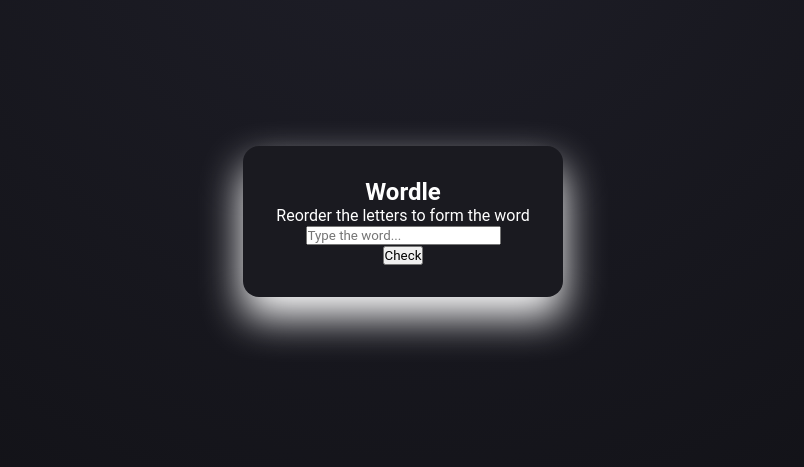
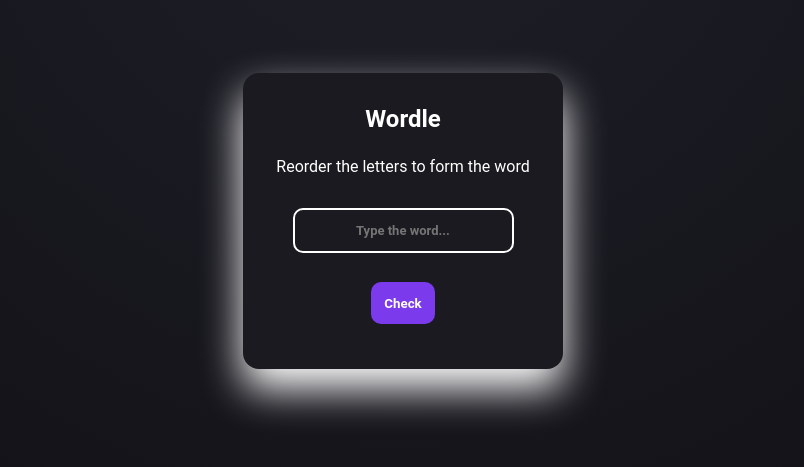
Before and after one commit to JohnnMtDev/wordle_js_vanilla, a plain HTML site: page index.html in a window 1280 px wide. Shown: the part 179-646 px from the top of the page, without its empty margins (237-1041 px from the left). Drawn offline with Linux system fonts and the light colour scheme; no server answers.

Commit message:
adding styles to layout

```diff
--- a/styles.css
+++ b/styles.css
@@ -26,7 +26,7 @@
     margin: 0;
     padding: 0;
     box-sizing: border-box;
-    font-family:  "Roboto", sans-serif;
+    font-family: "Roboto", sans-serif;
 }
 
 body {
@@ -51,11 +51,65 @@ body {
     padding: 2rem;
     width: 320px;
     text-align: center;
-    box-shadow: 0 20px 40px
+    box-shadow: 0 20px 40px;
+
+
 }
-.letters{
+.title{
+    margin-bottom: 1em ;
+}
+
+.letters {
     display: flex;
+    padding: 1em;
+    flex-wrap: wrap;
+    gap: 0.75rem;
+    justify-content: center;
 }
-.letter{
-    margin: auto;
+
+.letter {
+     background-color: var(--primary);
+    width: 40px;
+    height: 40px;
+    border-radius: 8px;
+
+    display: flex;
+    align-items: center;
+    justify-content: center;
+
+    font-weight: bold;
+    color: white;
 }
+
+#guess {
+    border: 2px solid var(--text-main);
+    padding: 1em;
+    border-radius: 10px;
+    background-color: var(--card-bg);
+    font-size: small;
+    font-weight: bold;
+    text-align: center;
+}
+#result{
+    padding-top: 1em;
+}
+
+#check {
+  margin: 1em ;
+  padding: 1em;
+  border: none;
+  outline: none;
+  background-color: var(--primary);
+  color: var(--text-main);
+  border-radius: 10px;
+  font-weight: 600;
+  cursor: pointer;
+  transition: all 0.25s ease-out;
+}
+
+#check:hover {
+  transform: translateY(-1em);
+}
+#tries{
+    font-weight: bolder;
+}
```
